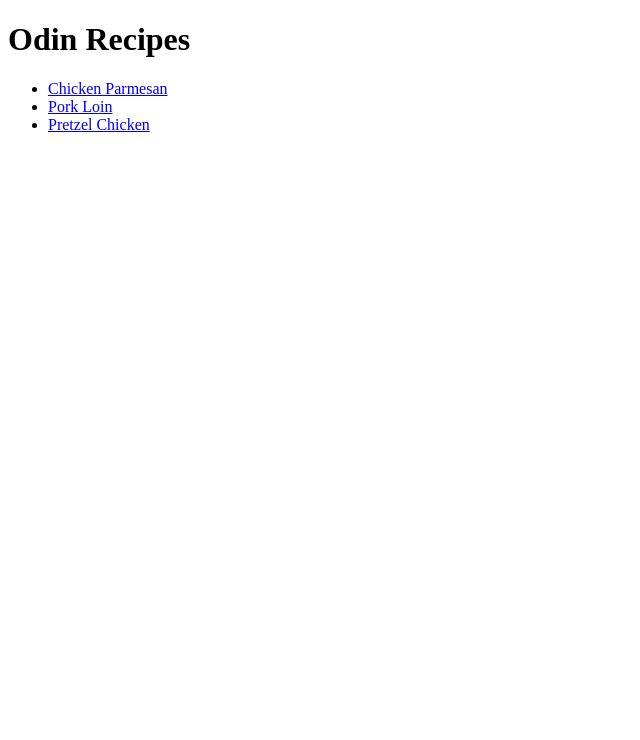
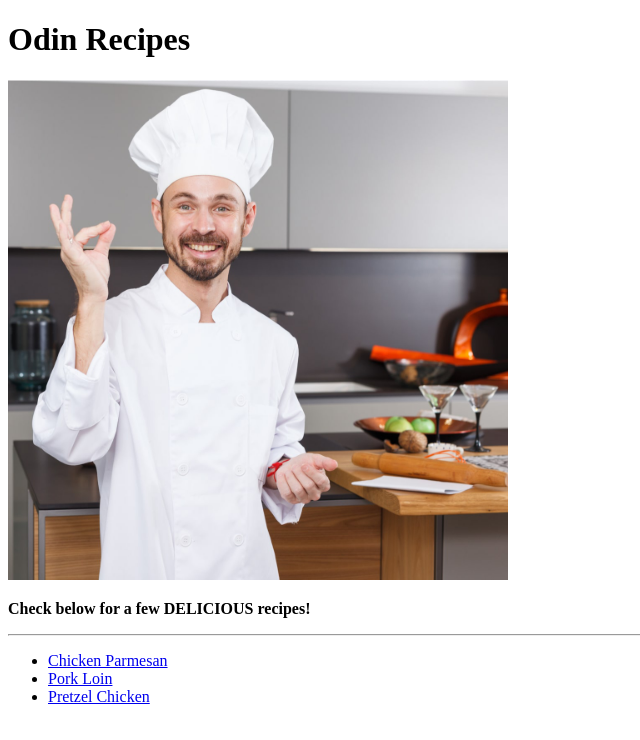
Before and after one commit to verynash/odin-recipes, a plain HTML site: page index.html in a window 1280 px wide. Shown: the whole page, without its empty margins (0-640 px from the left). Drawn offline with Linux system fonts and the light colour scheme.

Commit message:
Add content to index.html

```diff
--- a/index.html
+++ b/index.html
@@ -8,6 +8,9 @@
 </head>
 <body>
     <h1>Odin Recipes</h1>
+    <img src="./images/chef.jpg" alt="a very accomplished looking chef" width="500">
+    <p><strong>Check below for a few DELICIOUS recipes!</strong></p>
+    <hr>
     <ul>
         <li><a href="./recipes/chicken-parmesan.html">Chicken Parmesan</a></li>
         <li><a href="./recipes/pork-loin.html">Pork Loin</a></li>
```
Also changed, not shown: images/chef.jpg (added).
